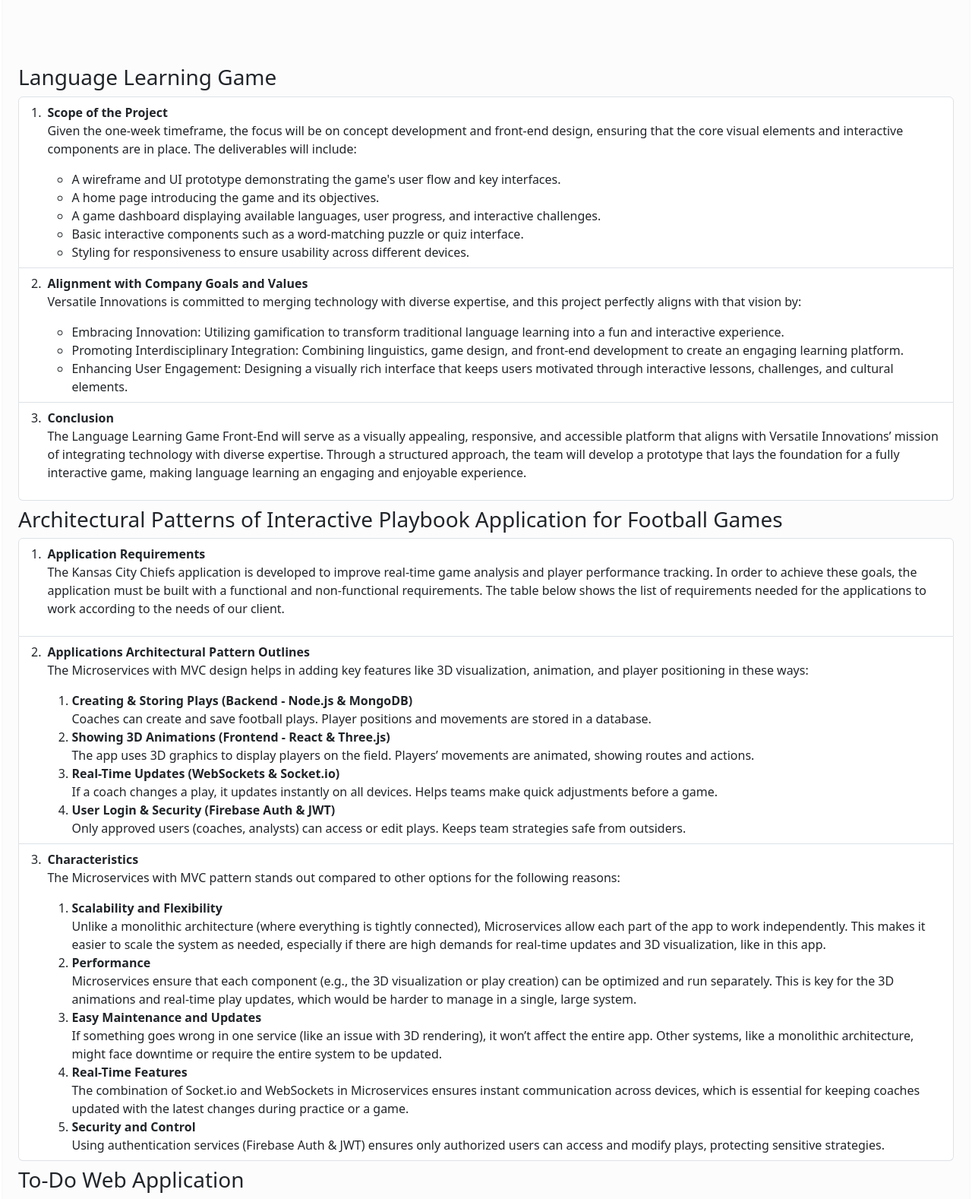
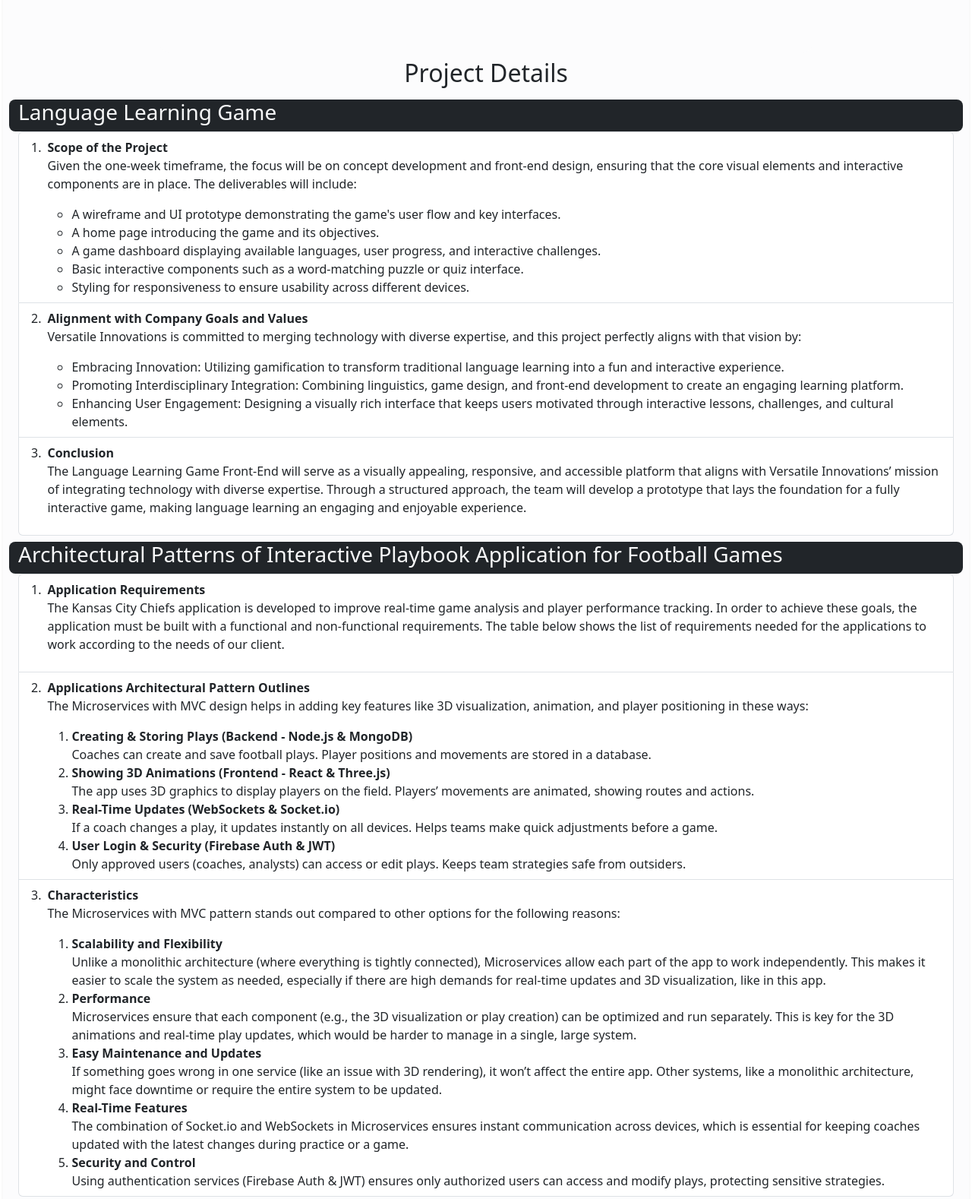
Before and after one commit to LCF2370/W10-WIL-Project-10-Landing-Page, a plain HTML site: page index.html in a window 1280 px wide. Shown: the part 900-2478 px from the top of the page at 76% size. Drawn offline with nearby package versions, Linux system fonts and the light colour scheme.

Commit message:
Final Revision

```diff
--- a/index.html
+++ b/index.html
@@ -77,10 +77,13 @@
       </div>
       <!--More Details of the Projects-->
       <div class="row m-1 p-1">
-        <div class="4 mt-2">
+        <div class="col-12 text-center">
+          <h2>Project Details</h2>
+        </div>
+        <div class="12 mt-2 bg-dark text-light rounded-3">
           <h3>Language Learning Game</h3>
         </div>
-        <div class="8">
+        <div class="12">
           <ol class="list-group list-group-numbered">
             <li class="list-group-item d-flex justify-content-between align-items-start">
               <div class="ms-2 me-auto">
@@ -117,10 +120,10 @@
             </li>
           </ol>
         </div>
-        <div class="4 mt-2">
+        <div class="12 mt-2 bg-dark text-light rounded-3">
           <h3>Architectural Patterns of Interactive Playbook Application for Football Games</h3>
         </div>
-        <div class="8">
+        <div class="12">
           <ol class="list-group list-group-numbered">
             <li class="list-group-item d-flex justify-content-between align-items-start">
               <div class="ms-2 me-auto">
@@ -168,10 +171,10 @@
             </li>
           </ol>
         </div>
-        <div class="4 mt-2">
+        <div class="12 mt-2 bg-dark text-light rounded-3">
           <h3>To-Do Web Application</h3>
         </div>
-        <div class="8">
+        <div class="12">
           <ol class="list-group list-group-numbered">
             <li class="list-group-item d-flex justify-content-between align-items-start">
               <div class="ms-2 me-auto">
```
